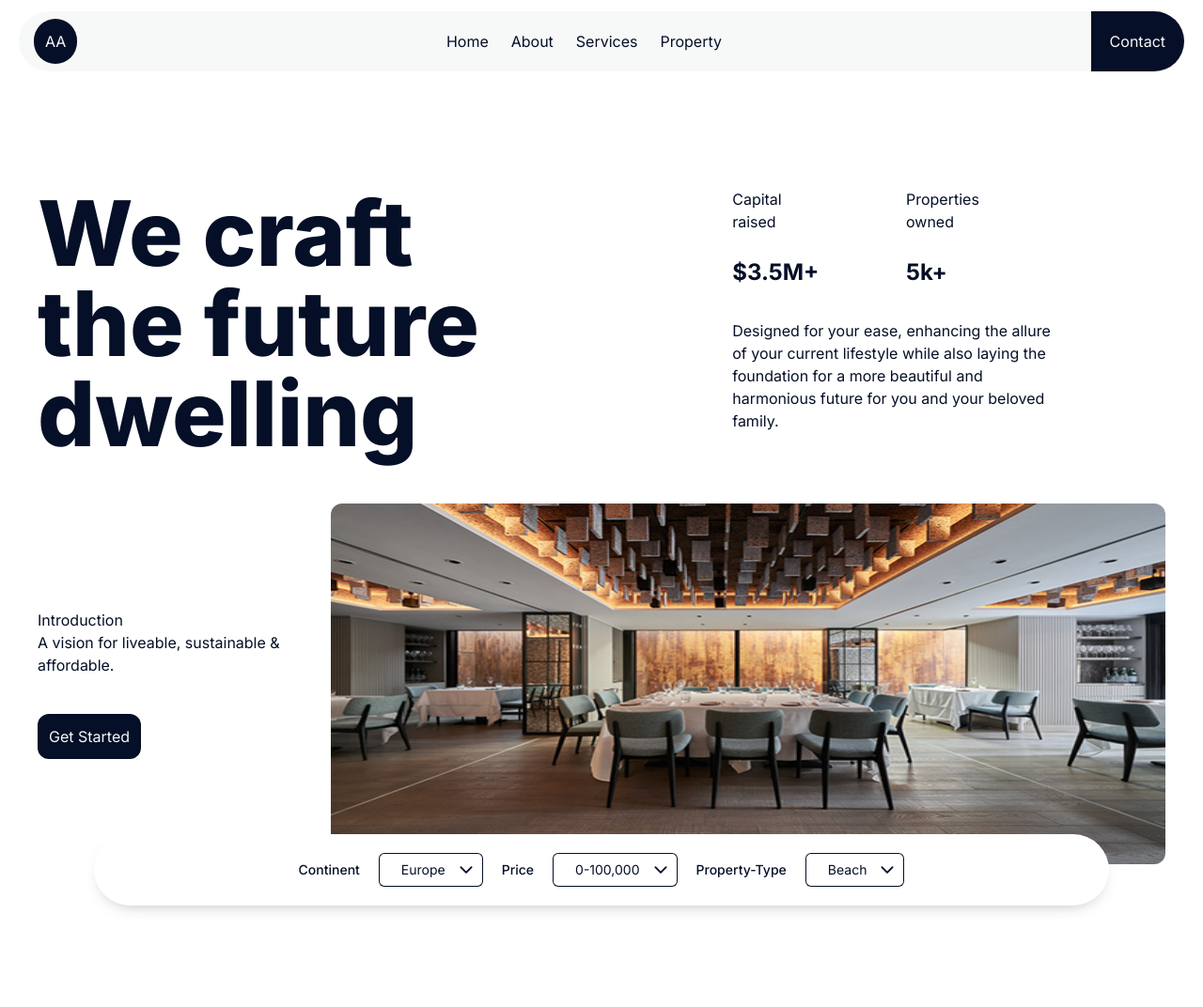
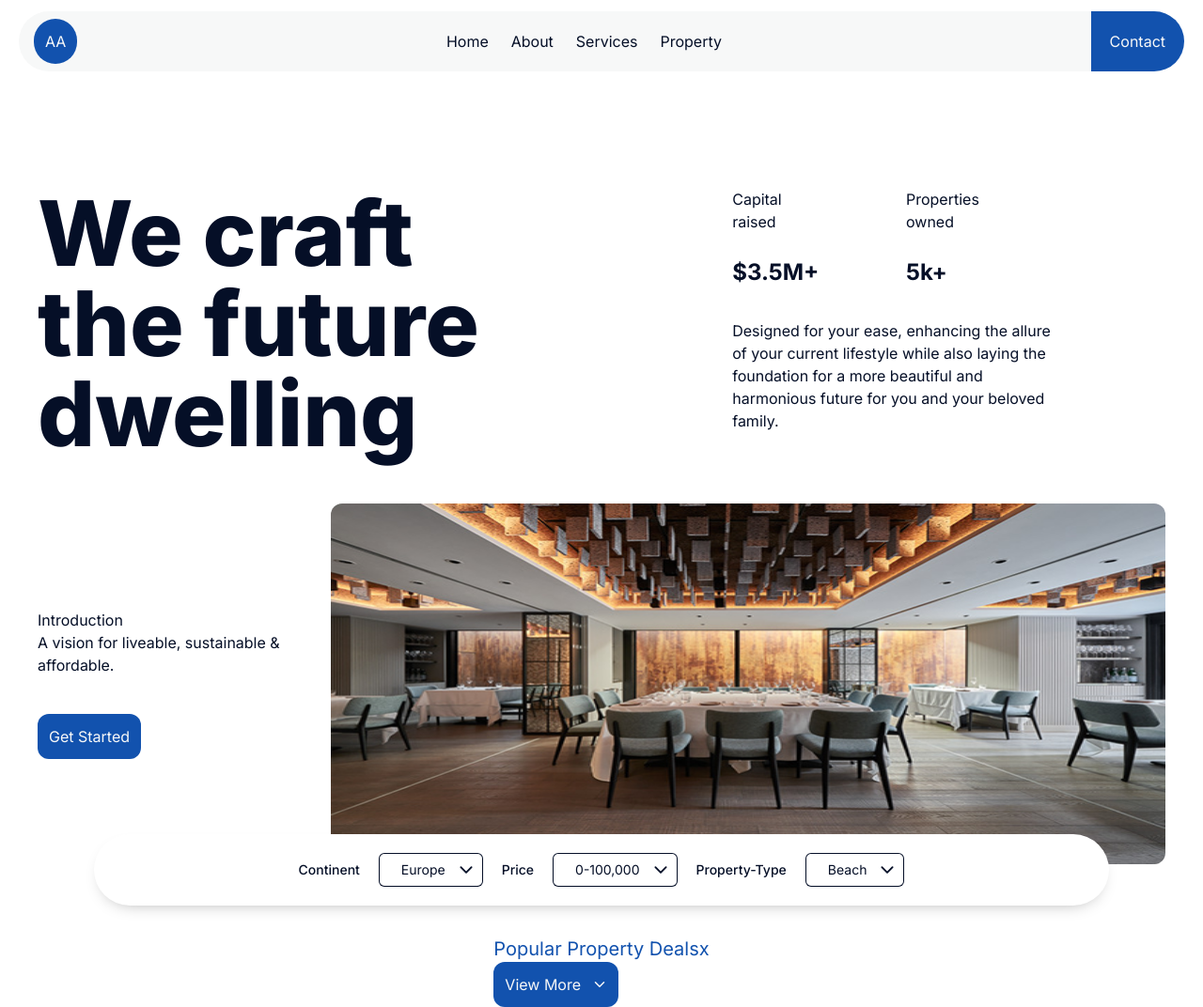
Before and after one commit to DaramolaD/tranquil_haven_client, a Next.js app: page / in a window 1280 px wide. Shown: the whole page at 94% size. Before the commit the page ends 996 px from the top, so only its background shows below. Built offline with nearby package versions, Linux system fonts and the light colour scheme.

Commit message:
heading_dev

```diff
--- a/src/app/page.tsx
+++ b/src/app/page.tsx
@@ -1,3 +1,4 @@
+import Property_list from '@/components/property_list/property_list'
 import Hero from '@/components/hero/hero'
 import Nav from '@/components/nav/nav'
 import Image from 'next/image'
@@ -10,6 +11,7 @@ export default function Home() {
       </header>
       <main className="flex min-h-screen flex-col items-center justify-center w-full">
         <Hero />
+        <Property_list />
       </main>
       <footer></footer>
     </>
--- a/src/components/nav/nav.tsx
+++ b/src/components/nav/nav.tsx
@@ -9,7 +9,7 @@ function Nav({ }: Props) {
     const [toggle, setToggle] = useState(true)
     return (
         <nav className='flex justify-between items-center rounded-full bg-primary-100 max-w-screen-2xl w-full px-4 py-3 pe-7 sm:pe-0 sm:py-0'>
-            <div className="logo p-3 rounded-full text-primary-100 bg-primary-200">AA</div>
+            <div className="logo p-3 rounded-full text-primary-100 bg-primary-300">AA</div>
             <ul className="menu sm:flex justify-center items-center gap-4 lg:gap-6 md:gap-5 text-base hidden">
                 <li>
                     <Link href="/">Home</Link>
@@ -26,7 +26,7 @@ function Nav({ }: Props) {
                 </li>
             </ul>
             <div className="contactBtn sm:inline-block hidden">
-                <button className="bg-primary-200 rounded-r-full p-5 text-base">
+                <button className="bg-primary-300 rounded-r-full p-5 text-base">
                     <Link href="/contact" className='text-primary-100'>Contact</Link>
                 </button>
             </div>
--- /dev/null
+++ b/src/components/property_list/property_list.tsx
@@ -0,0 +1,17 @@
+import React from 'react'
+import Heading from '../ui/heading/heading'
+import { IoChevronDownOutline } from 'react-icons/io5'
+import Button_2 from '../ui/button/button_2'
+
+type Props = {}
+
+function Property_list({}: Props) {
+  return (
+    <div>
+        <Heading text="Popular Property Deals"/>
+        <Button_2 text="View More"/>
+    </div>
+  )
+}
+
+export default Property_list
--- a/src/components/ui/button/button.tsx
+++ b/src/components/ui/button/button.tsx
@@ -6,7 +6,9 @@ type Props = {
 
 const Button = ({text}: Props) => {
   return (
-    <div className='rounded-xl w-fit p-3 bg-primary-200 capitalize text-primary-100'>{text}</div>
+    <button className='rounded-xl w-fit p-3 bg-primary-300 capitalize text-primary-100'>
+      {text}
+      </button>
   )
 }
 
--- /dev/null
+++ b/src/components/ui/button/button_2.tsx
@@ -0,0 +1,16 @@
+import React from 'react'
+import { IoChevronDownOutline } from 'react-icons/io5'
+
+type Props = {
+    text: string
+}
+
+const Button_2 = ({text}: Props) => {
+  return (
+    <button className='rounded-xl w-fit p-3 bg-primary-300 capitalize text-primary-100 flex items-center gap-3'>
+      {text} <IoChevronDownOutline />
+      </button>
+  )
+}
+
+export default Button_2
--- /dev/null
+++ b/src/components/ui/heading/heading.tsx
@@ -0,0 +1,13 @@
+import React from 'react'
+
+type Props = {
+    text: string
+}
+
+function Heading({text}: Props) {
+  return (
+    <div className="md:text-xl text-base text-primary-300 after:content-['x']">{text}</div>
+  )
+}
+
+export default Heading
--- a/tailwind.config.ts
+++ b/tailwind.config.ts
@@ -13,6 +13,7 @@ const config: Config = {
         110: '#fff',
         200: '#050F27',
         210: '#050f27a8',
+        300: '#1252AE',
       }
     },
     extend: {
```
Also changed, not shown: src/components/hero/hero.tsx (+2 -41 lines).
